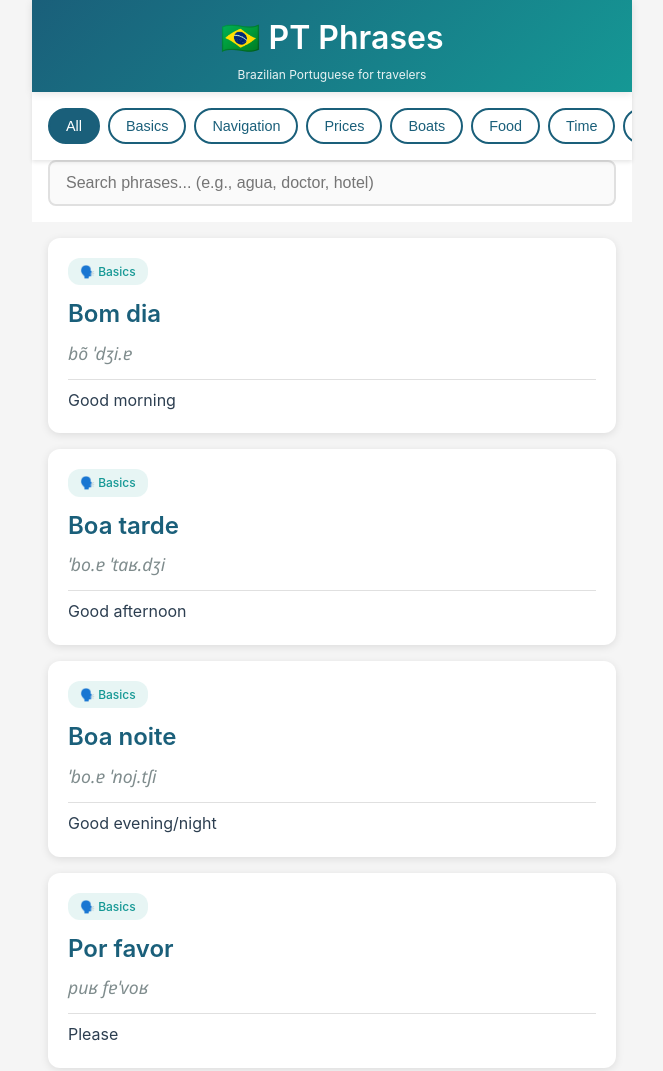
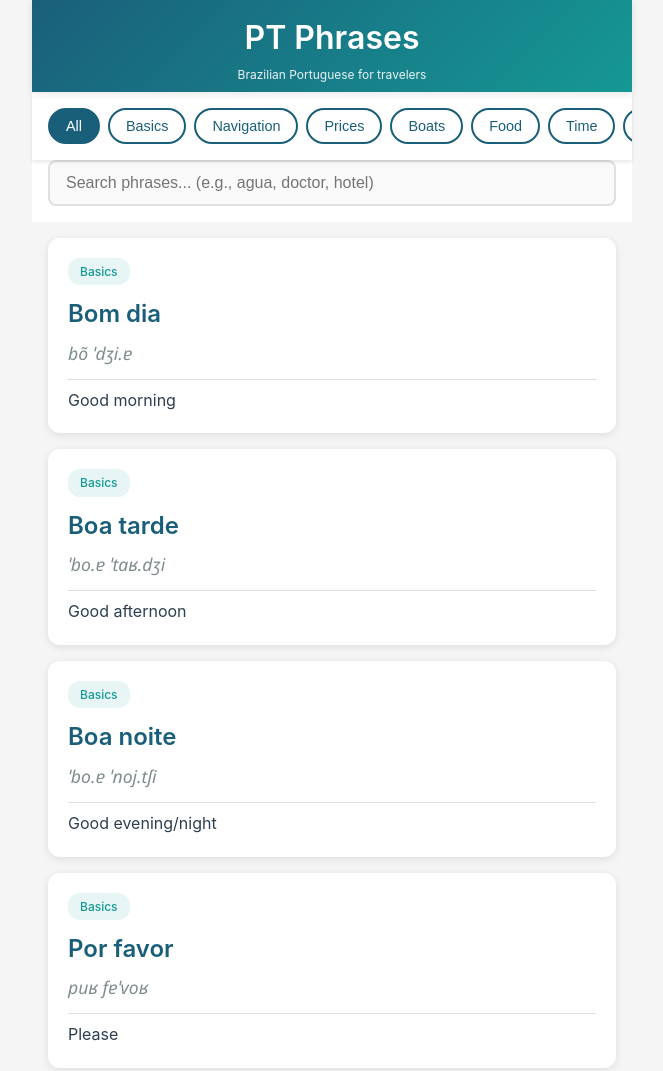
Before and after one commit to sarefo/pt-phrases, a plain HTML site: page index.html in a window 1280 px wide. Shown: the top 1071 px of the page, without its empty margins (308-971 px from the left). Drawn offline with Linux system fonts and the light colour scheme.

Commit message:
Add Numbers category and update phrase assignments
Introduced a new 'Numbers' category to the app, updated the UI to include a button for it, and reassigned relevant number-related phrases from 'basics' to 'numbers'. Category labels were also updated to remove emojis for consistency.

```diff
--- a/index.html
+++ b/index.html
@@ -13,7 +13,7 @@
     <div id="app">
         <!-- Header -->
         <header>
-            <h1>🇧🇷 PT Phrases</h1>
+            <h1>PT Phrases</h1>
             <p class="subtitle">Brazilian Portuguese for travelers</p>
         </header>
 
@@ -26,6 +26,7 @@
             <button class="category-btn" data-category="boats">Boats</button>
             <button class="category-btn" data-category="food">Food</button>
             <button class="category-btn" data-category="time">Time</button>
+            <button class="category-btn" data-category="numbers">Numbers</button>
             <button class="category-btn" data-category="accommodation">Accommodation</button>
             <button class="category-btn" data-category="problems">Problems</button>
             <button class="category-btn" data-category="social">Social</button>
--- a/js/app.js
+++ b/js/app.js
@@ -68,15 +68,16 @@ class PhraseApp {
 
     getCategoryLabel(category) {
         const labels = {
-            'basics': '🗣️ Basics',
-            'navigation': '🗺️ Navigation',
-            'prices': '💰 Prices',
-            'boats': '⛵ Boats',
-            'food': '🍎 Food',
-            'time': '⏰ Time',
-            'accommodation': '🏠 Accommodation',
-            'problems': '⚠️ Problems',
-            'social': '👥 Social'
+            'basics': 'Basics',
+            'navigation': 'Navigation',
+            'prices': 'Prices',
+            'boats': 'Boats',
+            'food': 'Food',
+            'time': 'Time',
+            'numbers': 'Numbers',
+            'accommodation': 'Accommodation',
+            'problems': 'Problems',
+            'social': 'Social'
         };
         return labels[category] || category;
     }
--- a/js/phrases.js
+++ b/js/phrases.js
@@ -349,169 +349,169 @@ const PHRASES = [
         pt: "Um / Uma",
         ipa: "ũ / ˈũ.mɐ",
         en: "One (m/f)",
-        category: "basics"
+        category: "numbers"
     },
     {
         pt: "Dois / Duas",
         ipa: "dojs / ˈdu.ɐs",
         en: "Two (m/f)",
-        category: "basics"
+        category: "numbers"
     },
     {
         pt: "Três",
         ipa: "tɾes",
         en: "Three",
-        category: "basics"
+        category: "numbers"
     },
     {
         pt: "Quatro",
         ipa: "ˈkwa.tɾu",
         en: "Four",
-        category: "basics"
+        category: "numbers"
     },
     {
         pt: "Cinco",
         ipa: "ˈsĩ.ku",
         en: "Five",
-        category: "basics"
+        category: "numbers"
     },
     {
         pt: "Seis",
         ipa: "sejs",
         en: "Six",
-        category: "basics"
+        category: "numbers"
     },
     {
         pt: "Sete",
         ipa: "ˈse.tʃi",
         en: "Seven",
-        category: "basics"
+        category: "numbers"
     },
     {
         pt: "Oito",
         ipa: "ˈoj.tu",
         en: "Eight",
-        category: "basics"
+        category: "numbers"
     },
     {
         pt: "Nove",
         ipa: "ˈnɔ.vi",
         en: "Nine",
-        category: "basics"
+        category: "numbers"
     },
     {
         pt: "Dez",
         ipa: "dɛs",
         en: "Ten",
-        category: "basics"
+        category: "numbers"
     },
     {
         pt: "Onze",
         ipa: "ˈõ.zi",
         en: "Eleven",
-        category: "basics"
+        category: "numbers"
     },
     {
         pt: "Doze",
         ipa: "ˈdɔ.zi",
         en: "Twelve",
-        category: "basics"
+        category: "numbers"
     },
     {
         pt: "Treze",
         ipa: "ˈtɾe.zi",
         en: "Thirteen",
-        category: "basics"
+        category: "numbers"
     },
     {
         pt: "Quatorze",
         ipa: "kwaˈtoʁ.zi",
         en: "Fourteen",
-        category: "basics"
+        category: "numbers"
     },
     {
         pt: "Quinze",
         ipa: "ˈkĩ.zi",
         en: "Fifteen",
-        category: "basics"
+        category: "numbers"
     },
     {
         pt: "Dezesseis",
         ipa: "de.zesˈsejs",
         en: "Sixteen",
-        category: "basics"
+        category: "numbers"
     },
     {
         pt: "Dezessete",
         ipa: "de.zeseˈte.tʃi",
         en: "Seventeen",
-        category: "basics"
+        category: "numbers"
     },
     {
         pt: "Dezoito",
         ipa: "deˈzoj.tu",
         en: "Eighteen",
-        category: "basics"
+        category: "numbers"
     },
     {
         pt: "Dezenove",
         ipa: "de.zeˈnɔ.vi",
         en: "Nineteen",
-        category: "basics"
+        category: "numbers"
     },
     {
         pt: "Vinte",
         ipa: "ˈvĩ.tʃi",
         en: "Twenty",
-        category: "basics"
+        category: "numbers"
     },
     {
         pt: "Trinta",
         ipa: "ˈtɾĩ.tɐ",
         en: "Thirty",
-        category: "basics"
+        category: "numbers"
     },
     {
         pt: "Quarenta",
         ipa: "kwaˈɾẽ.tɐ",
         en: "Forty",
-        category: "basics"
+        category: "numbers"
     },
     {
         pt: "Cinquenta",
         ipa: "sĩˈkwẽ.tɐ",
         en: "Fifty",
-        category: "basics"
+        category: "numbers"
     },
     {
         pt: "Sessenta",
         ipa: "seˈsẽ.tɐ",
         en: "Sixty",
-        category: "basics"
+        category: "numbers"
     },
     {
         pt: "Setenta",
         ipa: "seˈtẽ.tɐ",
         en: "Seventy",
-        category: "basics"
+        category: "numbers"
     },
     {
         pt: "Oitenta",
         ipa: "ojˈtẽ.tɐ",
         en: "Eighty",
-        category: "basics"
+        category: "numbers"
     },
     {
         pt: "Noventa",
         ipa: "noˈvẽ.tɐ",
         en: "Ninety",
-        category: "basics"
+        category: "numbers"
     },
     {
         pt: "Cem",
         ipa: "sẽj",
         en: "One hundred",
-        category: "basics"
+        category: "numbers"
     },
 
     // Accommodation
```
